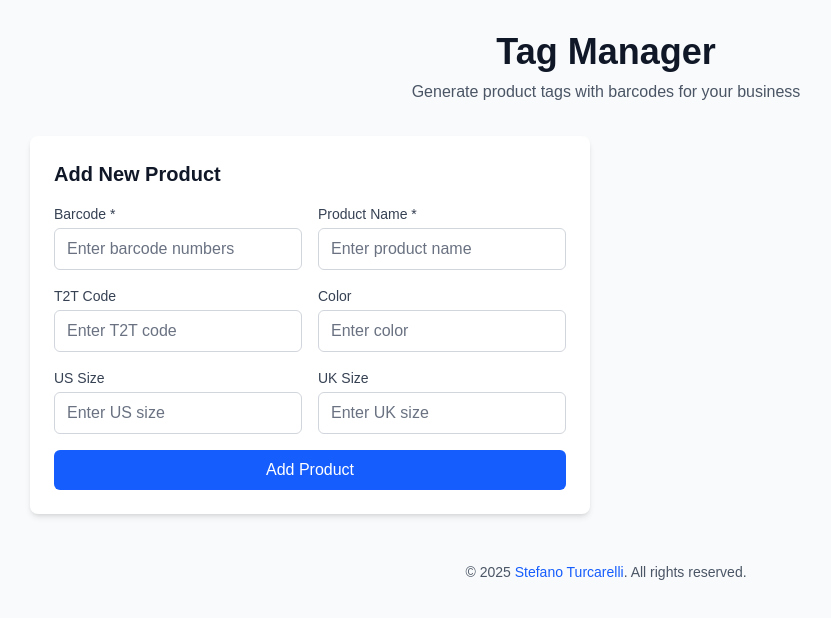
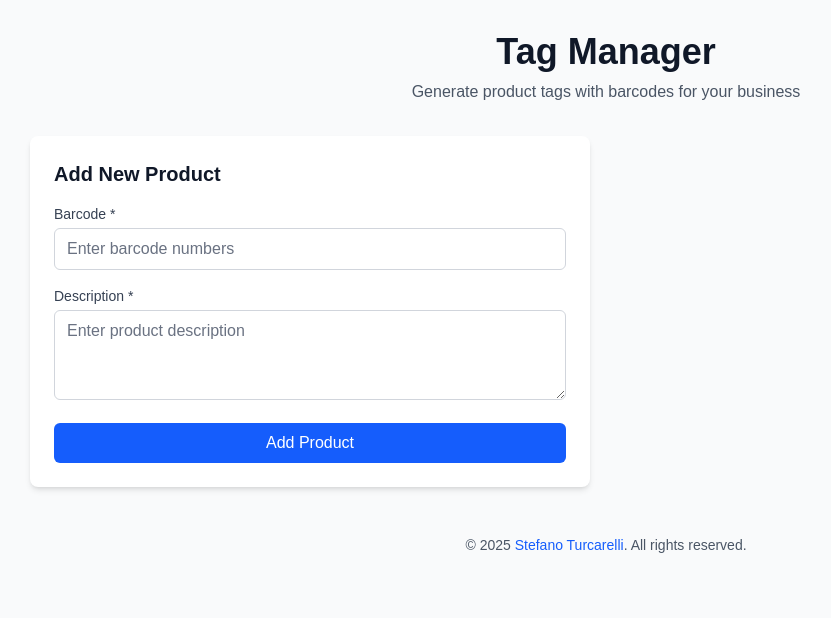
Before and after one commit to stefanoturcarelli/tag-manager, a Next.js app: page / in a window 1280 px wide. Shown: the top 618 px of the page, without its empty margins (34-865 px from the left). Built offline with nearby package versions, Linux system fonts and the light colour scheme.

Commit message:
Refactor product management components to replace 'productName' with 'description', update PDF generation dimensions, and enhance product information display. Adjust search functionality to include description.

```diff
--- a/components/ProductForm.tsx
+++ b/components/ProductForm.tsx
@@ -11,7 +11,7 @@ export function ProductForm({ onAddProduct }: ProductFormProps) {
   const addProduct = useAddProduct();
   const [formData, setFormData] = useState({
     barcode: "",
-    productName: "",
+    description: "",
     t2tCode: "",
     color: "",
     usSize: "",
@@ -22,8 +22,8 @@ export function ProductForm({ onAddProduct }: ProductFormProps) {
     e.preventDefault();
 
     // Validate required fields
-    if (!formData.barcode || !formData.productName) {
-      alert("Please fill in at least Barcode and Product Name");
+    if (!formData.barcode || !formData.description) {
+      alert("Please fill in Barcode and Description");
       return;
     }
 
@@ -36,7 +36,7 @@ export function ProductForm({ onAddProduct }: ProductFormProps) {
     // Reset form
     setFormData({
       barcode: "",
-      productName: "",
+      description: "",
       t2tCode: "",
       color: "",
       usSize: "",
@@ -59,7 +59,7 @@ export function ProductForm({ onAddProduct }: ProductFormProps) {
       </h2>
 
       <form onSubmit={handleSubmit} className="space-y-4">
-        <div className="grid grid-cols-1 md:grid-cols-2 gap-4">
+        <div className="space-y-4">
           <div>
             <label htmlFor="barcode" className="block text-sm font-medium text-gray-700 mb-1">
               Barcode *
@@ -77,78 +77,18 @@ export function ProductForm({ onAddProduct }: ProductFormProps) {
           </div>
 
           <div>
-            <label htmlFor="productName" className="block text-sm font-medium text-gray-700 mb-1">
-              Product Name *
+            <label htmlFor="description" className="block text-sm font-medium text-gray-700 mb-1">
+              Description *
             </label>
-            <input
-              type="text"
-              id="productName"
-              name="productName"
-              value={formData.productName}
-              onChange={handleChange}
+            <textarea
+              id="description"
+              name="description"
+              value={formData.description}
+              onChange={(e) => setFormData(prev => ({ ...prev, description: e.target.value }))}
               className="w-full px-3 py-2 border border-gray-300 rounded-md focus:outline-none focus:ring-2 focus:ring-blue-500 focus:border-transparent placeholder-gray-500 text-gray-900"
-              placeholder="Enter product name"
+              placeholder="Enter product description"
+              rows={3}
               required
-            />
-          </div>
-
-          <div>
-            <label htmlFor="t2tCode" className="block text-sm font-medium text-gray-700 mb-1">
-              T2T Code
-            </label>
-            <input
-              type="text"
-              id="t2tCode"
-              name="t2tCode"
-              value={formData.t2tCode}
-              onChange={handleChange}
-              className="w-full px-3 py-2 border border-gray-300 rounded-md focus:outline-none focus:ring-2 focus:ring-blue-500 focus:border-transparent placeholder-gray-500 text-gray-900"
-              placeholder="Enter T2T code"
-            />
-          </div>
-
-          <div>
-            <label htmlFor="color" className="block text-sm font-medium text-gray-700 mb-1">
-              Color
-            </label>
-            <input
-              type="text"
-              id="color"
-              name="color"
-              value={formData.color}
-              onChange={handleChange}
-              className="w-full px-3 py-2 border border-gray-300 rounded-md focus:outline-none focus:ring-2 focus:ring-blue-500 focus:border-transparent placeholder-gray-500 text-gray-900"
-              placeholder="Enter color"
-            />
-          </div>
-
-          <div>
-            <label htmlFor="usSize" className="block text-sm font-medium text-gray-700 mb-1">
-              US Size
-            </label>
-            <input
-              type="text"
-              id="usSize"
-              name="usSize"
-              value={formData.usSize}
-              onChange={handleChange}
-              className="w-full px-3 py-2 border border-gray-300 rounded-md focus:outline-none focus:ring-2 focus:ring-blue-500 focus:border-transparent placeholder-gray-500 text-gray-900"
-              placeholder="Enter US size"
-            />
-          </div>
-
-          <div>
-            <label htmlFor="ukSize" className="block text-sm font-medium text-gray-700 mb-1">
-              UK Size
-            </label>
-            <input
-              type="text"
-              id="ukSize"
-              name="ukSize"
-              value={formData.ukSize}
-              onChange={handleChange}
-              className="w-full px-3 py-2 border border-gray-300 rounded-md focus:outline-none focus:ring-2 focus:ring-blue-500 focus:border-transparent placeholder-gray-500 text-gray-900"
-              placeholder="Enter UK size"
             />
           </div>
         </div>
--- a/components/ProductSearch.tsx
+++ b/components/ProductSearch.tsx
@@ -31,7 +31,7 @@ export function ProductSearch() {
             type="text"
             value={searchQuery}
             onChange={(e) => handleSearch(e.target.value)}
-            placeholder="Search by name, barcode, T2T code, color, or size..."
+            placeholder="Search by description, barcode, T2T code, color, or size..."
             className="w-full px-4 py-2 pl-10 border border-gray-300 rounded-md focus:outline-none focus:ring-2 focus:ring-blue-500 focus:border-transparent placeholder-gray-500 text-gray-900"
           />
           <div className="absolute inset-y-0 left-0 pl-3 flex items-center pointer-events-none">
@@ -66,10 +66,10 @@ export function ProductSearch() {
               >
                 <div className="flex-1">
                   <div className="font-medium text-gray-900">
-                    {product.productName}
+                    {product.description}
                   </div>
                   <div className="text-sm text-gray-600">
-                    Barcode: {product.barcode} | T2T: {product.t2tCode}
+                    Barcode: {product.barcode}
                   </div>
                   <div className="text-xs text-gray-500">
                     Added: {new Date(product.createdAt).toLocaleDateString()}
--- a/components/TagManager.tsx
+++ b/components/TagManager.tsx
@@ -42,10 +42,10 @@ export function TagManager() {
                   >
                   <div className="flex-1">
                     <div className="font-medium text-gray-900">
-                      {product.productName}
+                      {product.description}
                     </div>
                     <div className="text-sm text-gray-600">
-                      Barcode: {product.barcode} | T2T: {product.t2tCode}
+                      Barcode: {product.barcode}
                     </div>
                     <div className="text-xs text-gray-500">
                       Added: {new Date(product.createdAt).toLocaleDateString()}
--- a/stores/productStore.ts
+++ b/stores/productStore.ts
@@ -4,7 +4,7 @@ import { persist, createJSONStorage, devtools } from 'zustand/middleware';
 export interface Product {
   id: string;
   barcode: string;
-  productName: string;
+  description: string;
   t2tCode: string;
   color: string;
   usSize: string;
@@ -89,7 +89,7 @@ export const useProductStore = create<ProductStore>()(
 
         const lowercaseQuery = query.toLowerCase();
         return products.filter((product) =>
-          product.productName.toLowerCase().includes(lowercaseQuery) ||
+          product.description.toLowerCase().includes(lowercaseQuery) ||
           product.barcode.includes(query) ||
           product.t2tCode.toLowerCase().includes(lowercaseQuery) ||
           product.color.toLowerCase().includes(lowercaseQuery) ||
```
Also changed, not shown: components/PDFGenerator.tsx (+35 -17 lines), components/TagPreview.tsx (+32 -14 lines).
